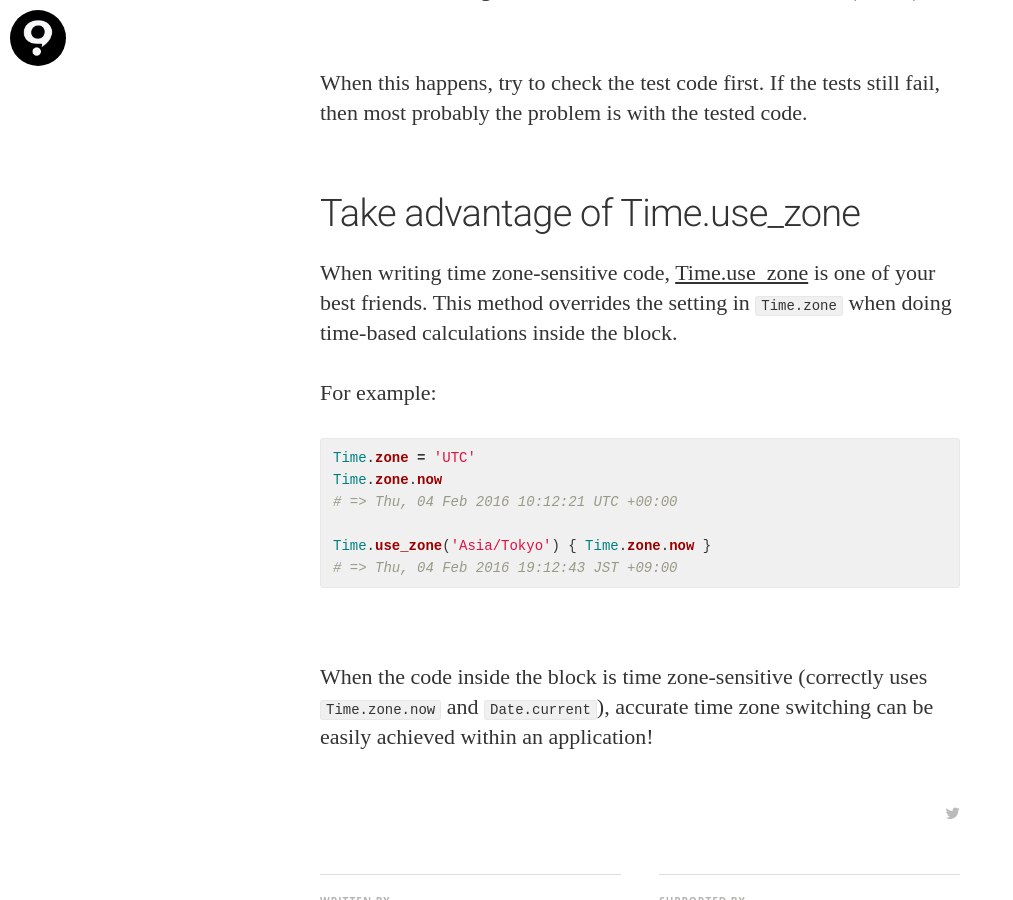
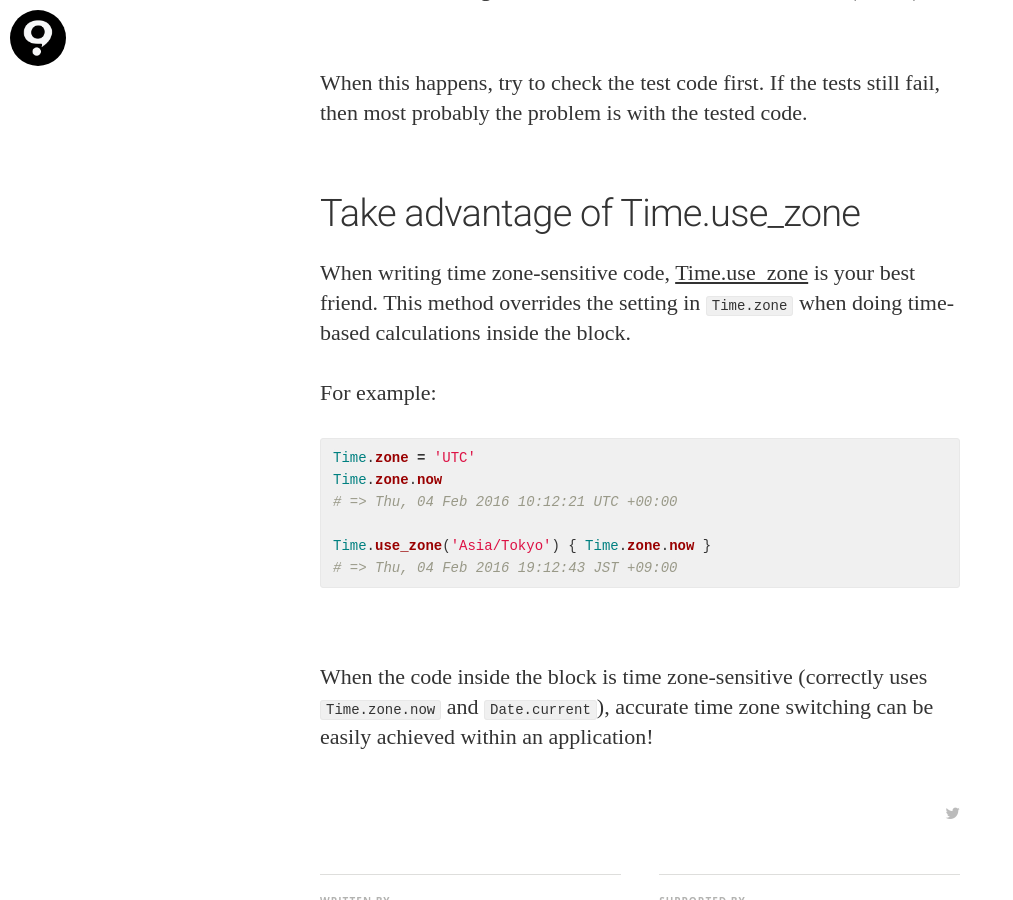
Before and after one commit to tamatamvan/quipper.github.io, a Jekyll site: the page built from _posts/2016-02-04-how-to-tame-time-zones-in-ruby-on-rails.markdown, in a window 1280 px wide and 900 px high, scrolled down 2284 px. Shown: the whole window, without its empty margins (0-1013 px from the left). Built offline with Jekyll 4.4.1, drawn with Linux system fonts in a browser that asks for light colours; nearby versions of some CDN libraries; some web fonts are replaced; Markdown is read by kramdown in place of the engine named in the settings; comment, search, counter and statistics services are not loaded.

Commit message:
One can only have 1 best friend

```diff
--- a/_posts/2016-02-04-how-to-tame-time-zones-in-ruby-on-rails.markdown
+++ b/_posts/2016-02-04-how-to-tame-time-zones-in-ruby-on-rails.markdown
@@ -32,7 +32,7 @@ When this happens, try to check the test code first. If the tests still fail, th
 
 ## Take advantage of Time.use_zone
 
-When writing time zone-sensitive code, [Time.use_zone](http://api.rubyonrails.org/classes/Time.html#method-c-use_zone) is one of your best friends. This method overrides the setting in `Time.zone` when doing time-based calculations inside the block.
+When writing time zone-sensitive code, [Time.use_zone](http://api.rubyonrails.org/classes/Time.html#method-c-use_zone) is your best friend. This method overrides the setting in `Time.zone` when doing time-based calculations inside the block.
 
 For example:
 
```
